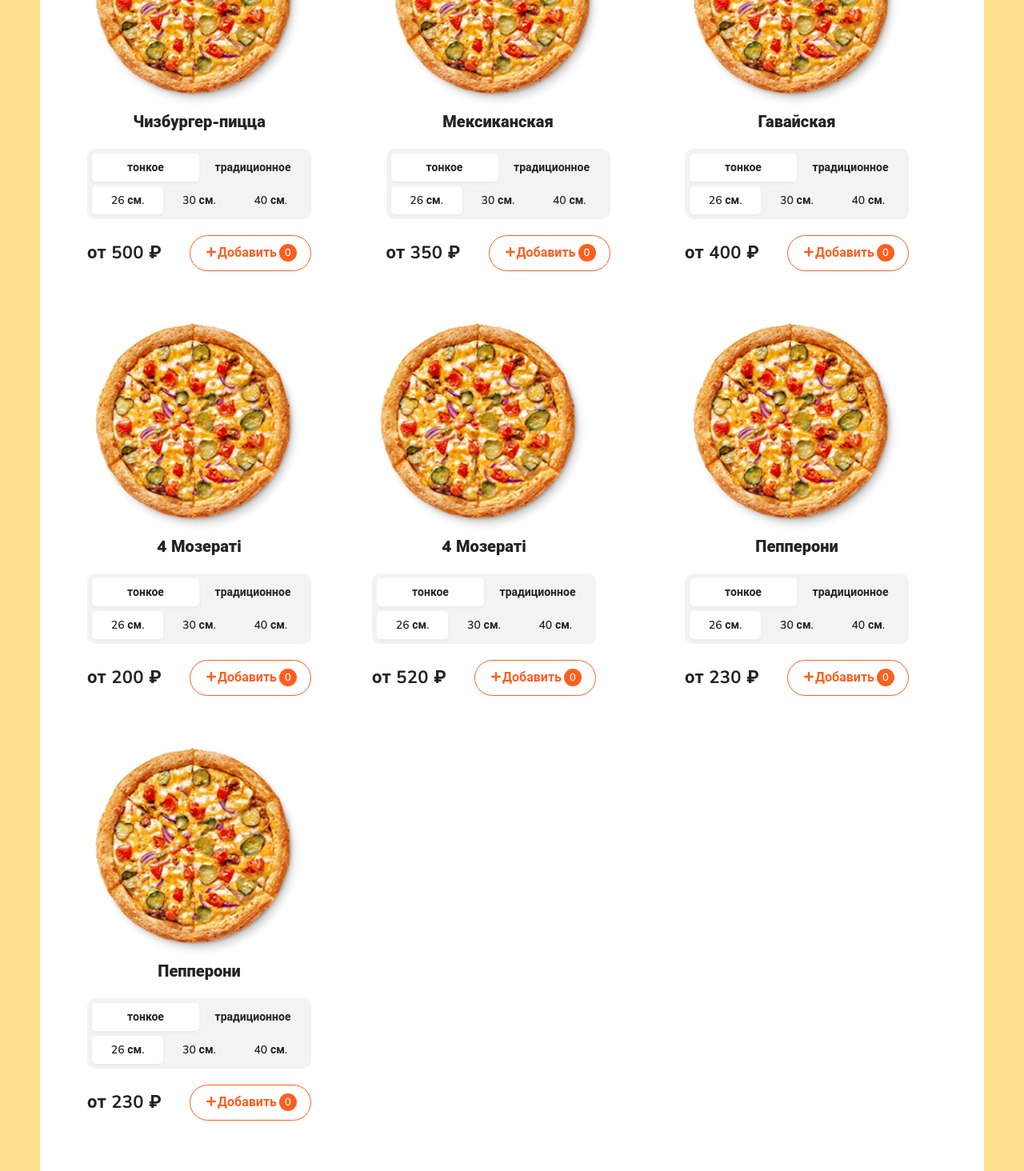
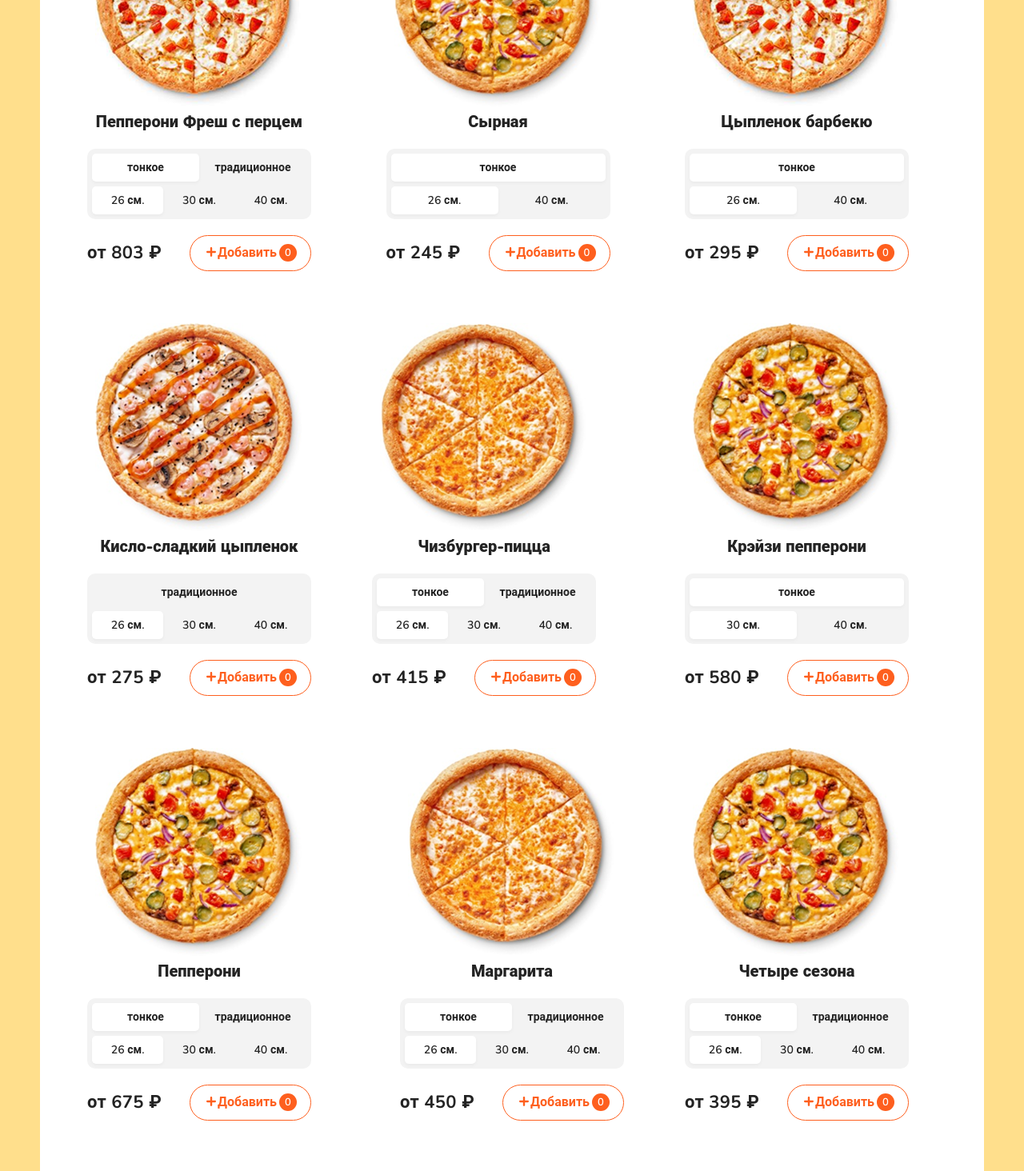
Before and after one commit to Shinji-32/react-pizza, a React (Create React App) app: page / in a window 1280 px wide. Shown: the part 500-1964 px from the top of the page at 80% size. Built offline with nearby package versions, Linux system fonts and the light colour scheme.

Commit message:
spread-operator

```diff
--- a/src/App.js
+++ b/src/App.js
@@ -5,6 +5,10 @@ import Categories from "./components/Categories";
 import Sort from "./components/Sort";
 import BlockPizza from "./components/BlockPizza";
 
+import pizzas from "./assets/pizzas.json"
+
+
+console.log(pizzas);
 
 function App() {
   return (
@@ -18,14 +22,12 @@ function App() {
           </div>
           <h2 className="content__title">Все пиццы</h2>
           <div className="content__items">
-            <BlockPizza title="Чизбургер-пицца" price={500}/>
-            <BlockPizza title="Мексиканская" price={350}/>
-            <BlockPizza title="Гавайская" price={400}/>
-            <BlockPizza title="4 Мозераті" price={200}/>
-            <BlockPizza title="4 Мозераті" price={520}/>
-            <BlockPizza title="Пепперони" price={230}/>
-            <BlockPizza title="Пепперони" price={230}/>
-
+          <div className="content__items">
+            {pizzas.map((obj) => (
+                <BlockPizza {...obj} />
+              ))
+            }
+          </div>
           </div>
         </div>
       </div>
--- /dev/null
+++ b/src/assets/pizzas.json
@@ -0,0 +1,102 @@
+[
+      {
+        "id": 0,
+        "imageUrl": "/image 5.png",
+        "title": "Пепперони Фреш с перцем",
+        "types": [0, 1],
+        "sizes": [26, 30, 40],
+        "price": 803,
+        "category": 0,
+        "rating": 4
+      },
+      {
+        "id": 1,
+        "imageUrl": "/image 2.png",
+        "title": "Сырная",
+        "types": [0],
+        "sizes": [26, 40],
+        "price": 245,
+        "category": 1,
+        "rating": 6
+      },
+      {
+        "id": 2,
+        "imageUrl": "/image 5.png",
+        "title": "Цыпленок барбекю",
+        "types": [0],
+        "sizes": [26, 40],
+        "price": 295,
+        "category": 1,
+        "rating": 4
+      },
+      {
+        "id": 3,
+        "imageUrl": "/image 6.png",
+        "title": "Кисло-сладкий цыпленок",
+        "types": [1],
+        "sizes": [26, 30, 40],
+        "price": 275,
+        "category": 2,
+        "rating": 2
+      },
+      {
+        "id": 4,
+        "imageUrl": "/image 7.png",
+        "title": "Чизбургер-пицца",
+        "types": [0, 1],
+        "sizes": [26, 30, 40],
+        "price": 415,
+        "category": 3,
+        "rating": 8
+      },
+      {
+        "id": 5,
+        "imageUrl": "/image 2.png",
+        "title": "Крэйзи пепперони",
+        "types": [0],
+        "sizes": [30, 40],
+        "price": 580,
+        "category": 2,
+        "rating": 2
+      },
+      {
+        "id": 6,
+        "imageUrl": "/image 2.png",
+        "title": "Пепперони",
+        "types": [0, 1],
+        "sizes": [26, 30, 40],
+        "price": 675,
+        "category": 1,
+        "rating": 9
+      },
+      {
+        "id": 7,
+        "imageUrl": "/image 7.png",
+        "title": "Маргарита",
+        "types": [0, 1],
+        "sizes": [26, 30, 40],
+        "price": 450,
+        "category": 4,
+        "rating": 10
+      },
+      {
+        "id": 8,
+        "imageUrl": "/image 2.png",
+        "title": "Четыре сезона",
+        "types": [0, 1],
+        "sizes": [26, 30, 40],
+        "price": 395,
+        "category": 5,
+        "rating": 10
+      },
+      {
+        "id": 9,
+        "imageUrl": "/image 2.png",
+        "title": "Овощи и грибы 🌱",
+        "types": [0, 1],
+        "sizes": [26, 30, 40],
+        "price": 285,
+        "category": 5,
+        "rating": 7
+      }
+]
--- a/src/components/BlockPizza.jsx
+++ b/src/components/BlockPizza.jsx
@@ -1,50 +1,53 @@
 import React from "react";
 
 
-function BlockPizza({title, price}){
-    const [pizzaCount, setPizzaCount] = React.useState(0);
+function BlockPizza({title, price, imageUrl, sizes, types}){
 
-    const onClickAdd = () => {
-        setPizzaCount(pizzaCount+10);
-    }
+    const [activeType, setActiveType] = React.useState(0);
+    const [activeSize, setActiveSize] = React.useState(0);
+
+    const typeName = ['тонкое', 'традиционное'];
 
 
     return (
         <div className="pizza-block">
                 <img
                     className="pizza-block__image"
-                    src="/image 2.png"
+                    src={imageUrl}
                     alt="Pizza"
                 />
             <h4 className="pizza-block__title">{title}</h4>
             <div className="pizza-block__selector">
                 <ul>
-                <li className="active">тонкое</li>
-                <li>традиционное</li>
+                    {types.map((typeId) =>
+                        (<li onClick={() => setActiveType(typeId)}
+                        className={activeType === typeId ? 'active' : ''}>
+                        {typeName[typeId]}
+                    </li>
+                    ))}
                 </ul>
                 <ul>
-                <li className="active">26 см.</li>
-                <li>30 см.</li>
-                <li>40 см.</li>
+                    {sizes.map((size, i) =>
+                        (<li onClick={() => setActiveSize(i)} className={activeSize === i ? 'active' : ''}> {size} см.</li>
+                    ))}
                 </ul>
             </div>
             <div className="pizza-block__bottom">
                 <div className="pizza-block__price">от {price} ₽</div>
-                <button onClick={onClickAdd} className="button button--outline button--add">
+                <button className="button button--outline button--add">
                 <svg
                     width="12"
                     height="12"
                     viewBox="0 0 12 12"
                     fill="none"
-                    xmlns="http://www.w3.org/2000/svg"
-                >
+                    xmlns="http://www.w3.org/2000/svg">
                     <path
                     d="M10.8 4.8H7.2V1.2C7.2 0.5373 6.6627 0 6 0C5.3373 0 4.8 0.5373 4.8 1.2V4.8H1.2C0.5373 4.8 0 5.3373 0 6C0 6.6627 0.5373 7.2 1.2 7.2H4.8V10.8C4.8 11.4627 5.3373 12 6 12C6.6627 12 7.2 11.4627 7.2 10.8V7.2H10.8C11.4627 7.2 12 6.6627 12 6C12 5.3373 11.4627 4.8 10.8 4.8Z"
                     fill="white"
                     />
                 </svg>
                 <span>Добавить</span>
-                <i>{pizzaCount}</i>
+                <i>0</i>
                 </button>
             </div>
         </div>
```
